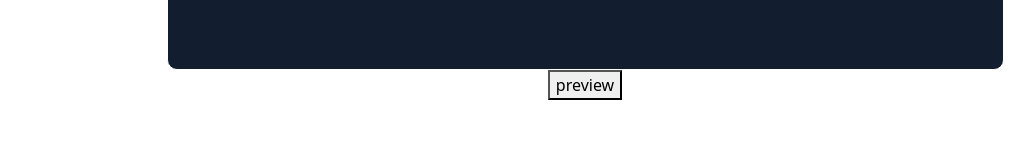
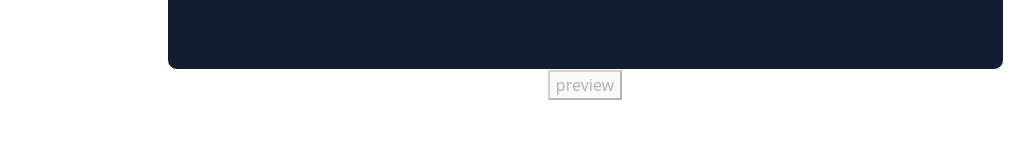
Before and after one commit to cthao17/OrangeButtonPDF, a React (Vite) app: page / in a window 1280 px wide. Shown: the part 552-712 px from the top of the page, without its empty margins (55-1089 px from the left). Built offline with nearby package versions, Linux system fonts and the light colour scheme.

Commit message:
disabled preview button when no file selected, Preview modal bug fixed

```diff
--- a/src/components/Home.jsx
+++ b/src/components/Home.jsx
@@ -159,6 +159,7 @@ function Home(props) {
                     event.preventDefault();
                     handleShow(true);
                 }}
+                disabled={files.length === 0}
                 >
                 preview
             </button>
--- a/src/components/PreviewModal.jsx
+++ b/src/components/PreviewModal.jsx
@@ -1,4 +1,3 @@
-import PDFView from "./PDFView";
 import { Modal, Row, Col } from "react-bootstrap";
 import {Document, Page, pdfjs } from 'react-pdf';
 // import {Document, Page} from '@react-pdf/renderer';
@@ -12,6 +11,7 @@ function PreviewModal(props){
     const [pageNumber, setPageNumber] = useState(1);
 
     const handleClose = () => {
+        setPageNumber(1);
         props.onHide();
     }
     const nextPage = () => {
```
